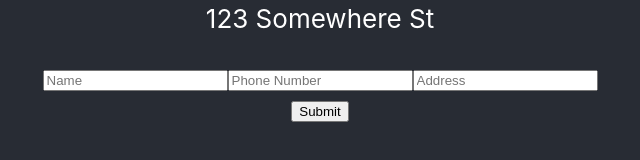
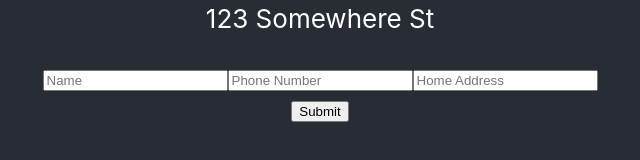
Before and after one commit to odubuk/ReactProject, a React (Create React App) app: page / in a window 1280 px wide. Shown: the part 618-778 px from the top of the page, without its empty margins (320-960 px from the left). Built offline with nearby package versions, Linux system fonts and the light colour scheme.

Commit message:
Submit Form accepts values & prints to page.

```diff
--- a/src/MyFriendsList.js
+++ b/src/MyFriendsList.js
@@ -35,7 +35,7 @@ render(){
               <form>
                 <input id="name" placeholder="Name"/>
                 <input id="phoneNumber" placeholder="Phone Number"/>
-                <input id="address" placeholder="Address"/>
+                <input id="address" placeholder="Home Address"/>
               </form>
               <button onClick={this.handleFormSubmit}>Submit</button>
             </div>
```
